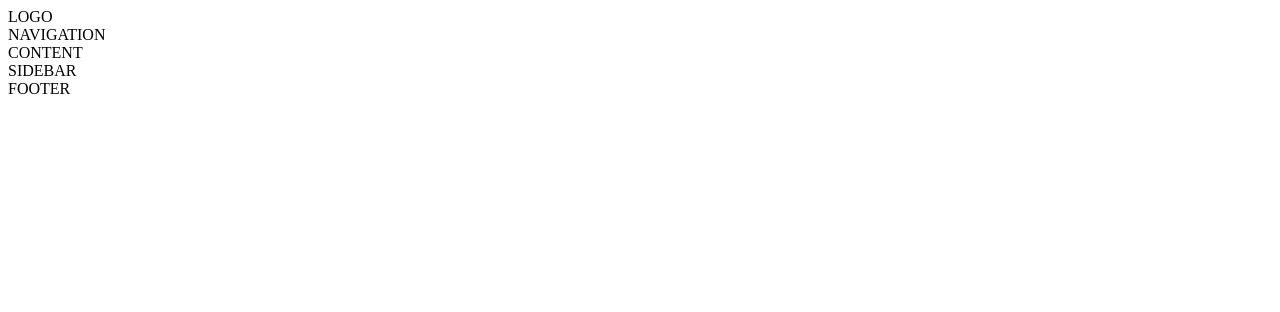
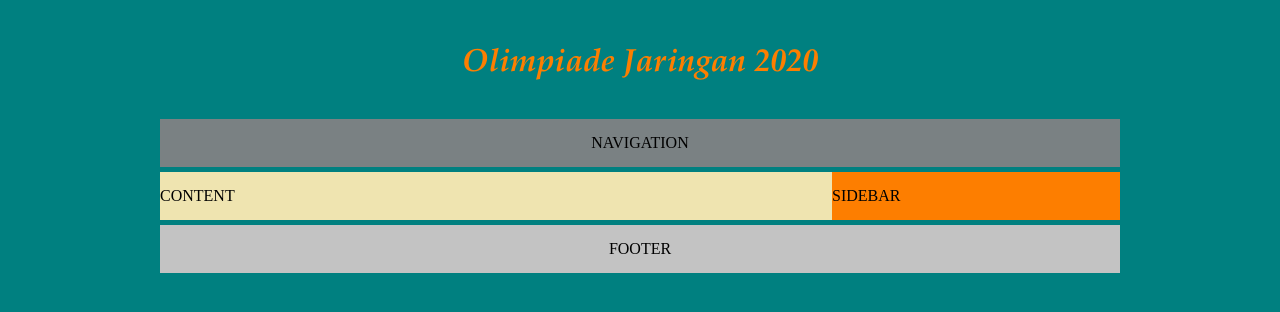
Before and after one commit to RichiMaulana/aws-amplify-static-web, a plain HTML site: page index.html in a window 1280 px wide. Drawn offline with Linux system fonts and the light colour scheme.

Commit message:
beta version 1

```diff
--- a/index.html
+++ b/index.html
@@ -1,21 +1,24 @@
 <!DOCTYPE html>
 <head>
     <title>Richi Maulana</title>
+    <link rel="stylesheet" href="layout.css" />
 </head>
 
 <body>
     <header>
-        <div>LOGO</div>
-        <div>NAVIGATION</div>
+        <h1>
+            <div class="logo">Olimpiade Jaringan 2020</div>
+        </h1>
+        <div class="navigasi">NAVIGATION</div>
     </header>
 
     <main>
-        <div>CONTENT</div>
-        <div>SIDEBAR</div>
+        <div class="content">CONTENT</div>
+        <div class="sidebar">SIDEBAR</div>
     </main>
 
     <footer>
-        <div>FOOTER</div>
+        <div class="footer">FOOTER</div>
     </footer>
 </body>
 
--- /dev/null
+++ b/layout.css
@@ -0,0 +1,52 @@
+body {
+    width: 960px;
+    margin: 30px auto;
+    background-color: teal;
+}
+
+main {
+    display: flex;
+}
+
+.logo,
+.navigasi,
+.content,
+.sidebar,
+.footer {
+    margin-bottom: 5px;
+    padding: 15px 0;
+}
+
+.logo {
+    width: 100%;
+    height: 100%;
+    background: transparent;
+    text-align: center;
+    font-family: Garamond, Lora, serif;
+    font-style: italic;
+    font-weight: bold;
+    color: #FD7E00;
+}
+
+.navigasi{
+    width: 100%;
+    height: auto;
+    background: #7a8183;
+    text-align: center;
+}
+
+.content {
+    width: 70%;
+    background: #EFE4B0;
+}
+
+.sidebar {
+    width: 30%;
+    background: #FD7E00;
+}
+
+.footer {
+    width: 100%;
+    background: #C3C3C3;
+    text-align: center;
+}
```
Also changed, not shown: bg1.jpg (added).
